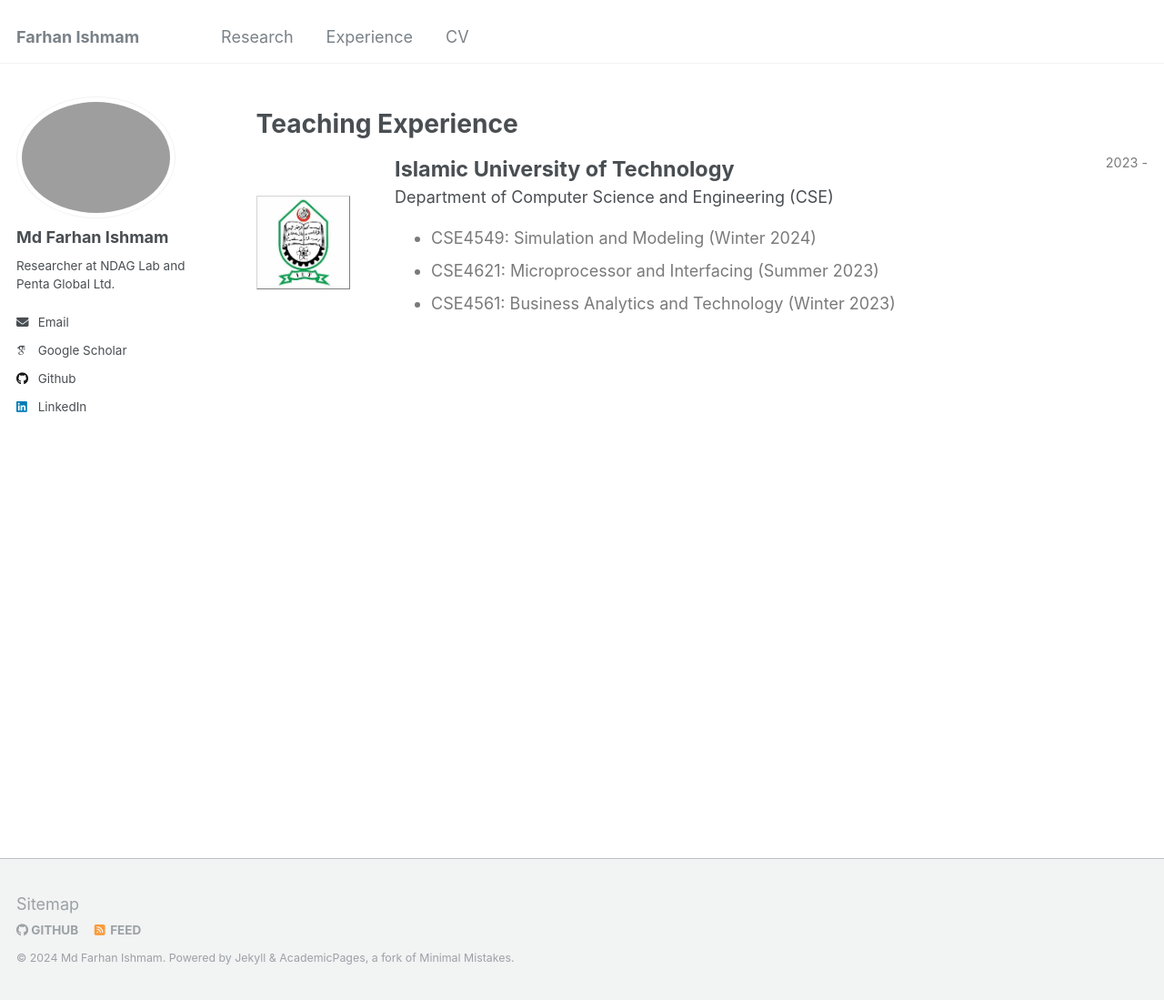
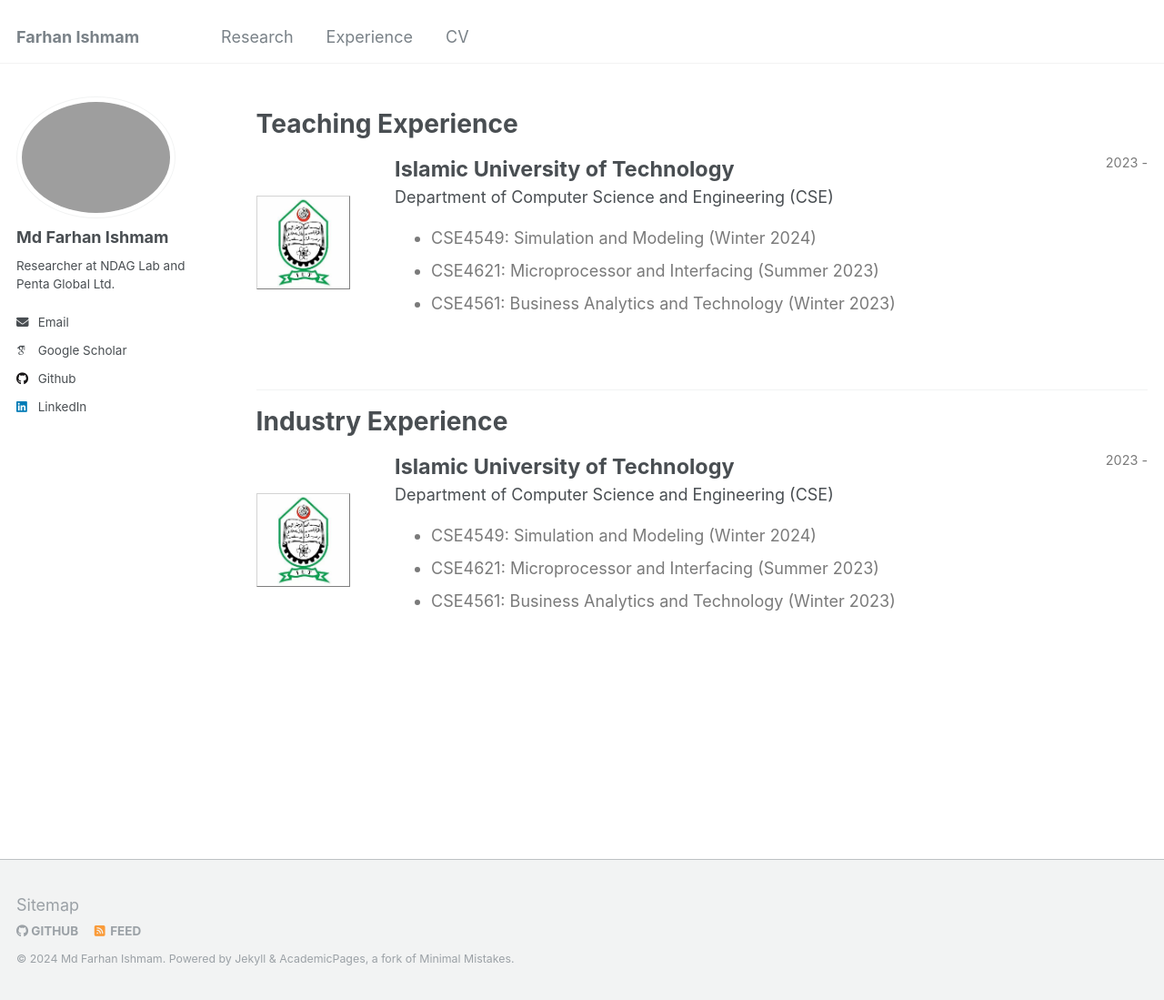
Before and after one commit to farhanishmam/farhanishmam.github.io, a Jekyll site: the page built from _pages/teaching.html, in a window 1280 px wide and 1099 px high. Shown: the whole window at 91% size. Built offline with Jekyll 4.4.1, drawn with Linux system fonts in a browser that asks for light colours; some web fonts are replaced.

Commit message:
Update teaching.html

```diff
--- a/_pages/teaching.html
+++ b/_pages/teaching.html
@@ -42,7 +42,7 @@ author_profile: true
 
 <div style="display:flex; align-items:center;">
   <div style="flex:0.5; padding-right:5%;">
-    <img src="../images/iut.jpg" style="border: 1px solid #d3d3d3; border-style: outset; width:110px">
+    <img src="../images/iut.jpg" style="border: 1px solid #d3d3d3; border-style: outset; width:135px">
   </div>
 
   <div style="flex:4;">
@@ -61,3 +61,25 @@ author_profile: true
   </div>
 </div>
 <hr style="height:1em; margin:0em; visibility:hidden;" />
+<br><hr>
+<h1>Industry Experience</h1>
+<div style="display:flex; align-items:center;">
+  <div style="flex:0.5; padding-right:5%;">
+    <img src="../images/iut.jpg" style="border: 1px solid #d3d3d3; border-style: outset; width:135px">
+  </div>
+
+  <div style="flex:4;">
+    <p style="margin:0px">
+      <b style="font-size: 130%;">Islamic University of Technology</b>
+      <span style="float:right; font-size:80%; color:#7a7a7a;">2023 -</span>
+    </p>
+    Department of Computer Science and Engineering (CSE)
+    <div style="color:#7a7a7a">
+      <ul>
+		<li> CSE4549: Simulation and Modeling (Winter 2024)</li>
+		<li> CSE4621: Microprocessor and Interfacing (Summer 2023)</li>
+		<li> CSE4561: Business Analytics and Technology (Winter 2023)</li>
+	  </ul>
+    </div>
+  </div>
+</div>
```
